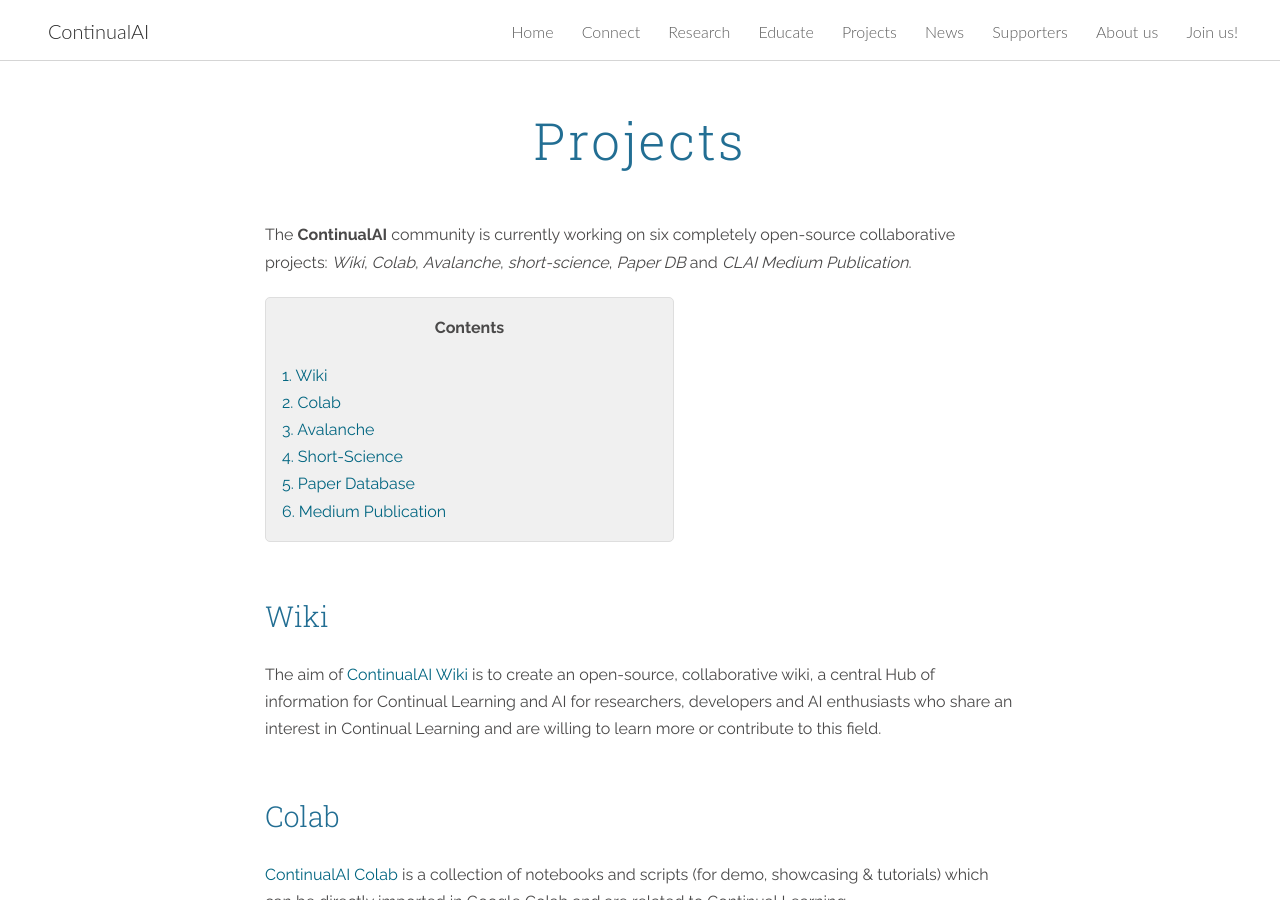
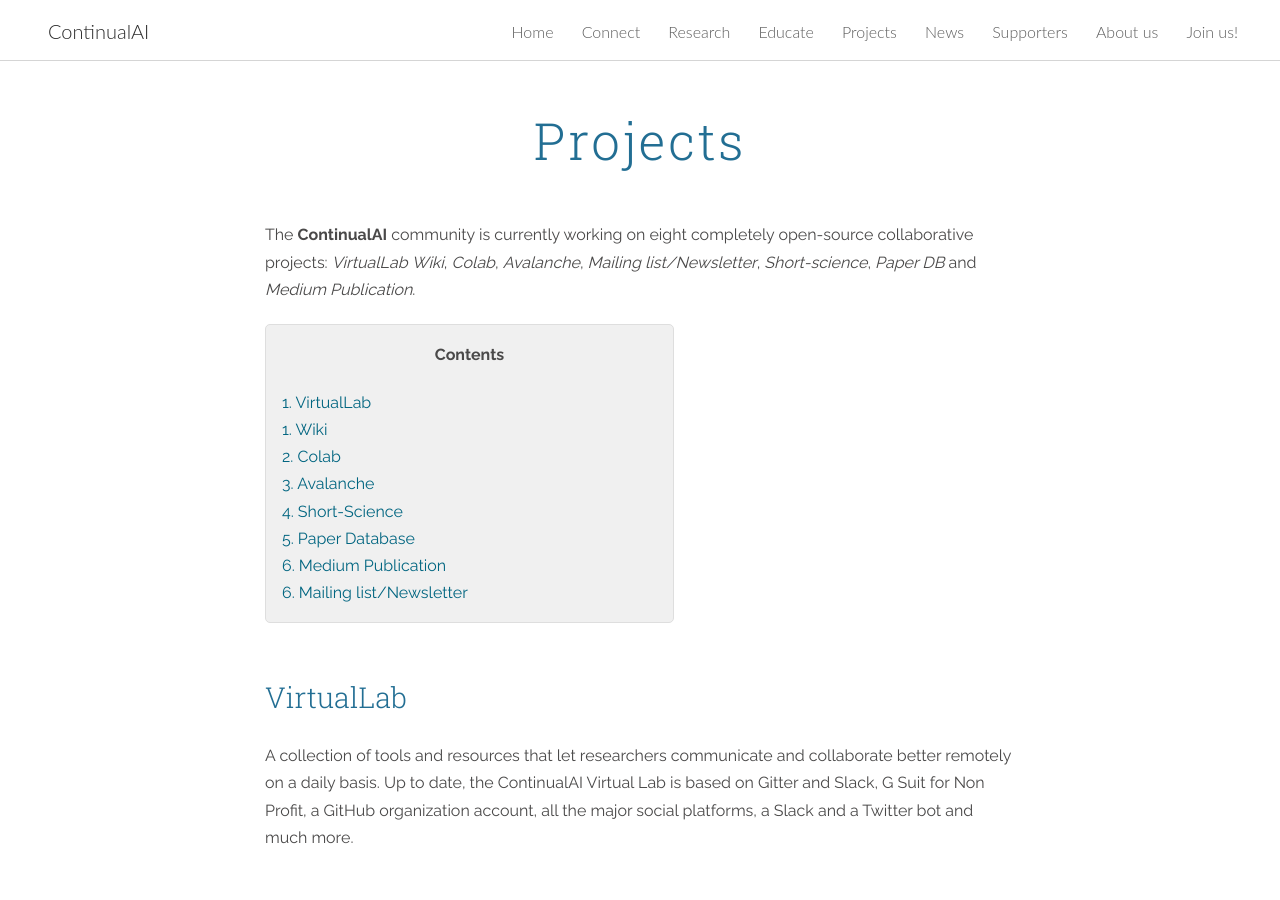
Before and after one commit to giparisi/website, a Jekyll site: the page built from projects.md, in a window 1280 px wide and 900 px high. Built offline with Jekyll 4.4.1, drawn with Linux system fonts in a browser that asks for light colours; nearby versions of some CDN libraries; some of the changed text lies outside the part shown.

Commit message:
virtuallab project added. fix here and there :-)

```diff
--- a/_includes/home_content.html
+++ b/_includes/home_content.html
@@ -18,7 +18,7 @@
 - **[Research](http://continualai.org//research)**: at ContinualAI we work to create a distributed and inclusive research lab on Continual Learning, where anyone can contribute and learn more about this fascinating topic, while producing cutting edge research results.
 - **[Educate](http://continualai.org//educate)**: Researchers should not only produce awesome research results but should be also concerned in making them accessible to anyone. This is way many projects are underway at ContinualAI to disseminate research in Continual Learning and related areas.
 
-We are always happy to add new members and get some help with our projects or simply discuss about about CL, so join us today <a href="https://continualai.herokuapp.com" target="_blank">on slack</a> and become a member, we need you help now! :-)
+We are always happy to add new members and get some help with our projects or simply discuss about about CL, so join us today <a href="https://continualai.herokuapp.com" target="_blank">on slack</a> and <a href="https://www.continualai.org/join_us">become a member</a>, we need your help now! :-)
 <br>
 
 <script>
--- a/projects.md
+++ b/projects.md
@@ -3,20 +3,25 @@
 layout: page
 ---
 
-The **ContinualAI** community is currently working on six completely open-source collaborative projects: *Wiki*,
-*Colab*, *Avalanche*, *short-science*, *Paper DB* and *CLAI Medium Publication*.
+The **ContinualAI** community is currently working on eight completely open-source collaborative projects: *VirtualLab* *Wiki*, *Colab*, *Avalanche*, *Mailing list/Newsletter*, *Short-science*, *Paper DB* and *Medium Publication*.
 
 <div style="background: rgba(0,0,0,0.06) none repeat scroll 0% 0%; border: 1px solid rgb(222, 222, 222); padding: 1em; border-radius: 5px; margin-top:20px; max-width: 50%">
 	<p style="text-align: center;"><strong>Contents</strong></p>
 	<p style="text-align: left; margin-bottom: 0px;">
+		<a href="#virtualLab">1. VirtualLab</a><br>
 		<a href="#wiki">1. Wiki</a><br>
 		<a href="#colab">2. Colab</a><br>
 		<a href="#avalanche">3. Avalanche</a><br>
 		<a href="#short-science">4. Short-Science</a><br>
 		<a href="#paperdb">5. Paper Database</a><br>
-		<a href="#medium">6. Medium Publication</a>
+		<a href="#medium">6. Medium Publication</a><br>
+		<a href="#newsletter">6. Mailing list/Newsletter</a>
 	</p>
 </div>
+
+<a name="virtualLab"></a>
+<h3 id="virtualLab" style="margin-bottom:30px">VirtualLab</h3>
+A collection of tools and resources that let researchers communicate and collaborate better remotely on a daily basis. Up to date, the ContinualAI Virtual Lab is based on Gitter and Slack, G Suit for Non Profit, a GitHub organization account, all the major social platforms, a Slack and a Twitter bot and much more.
 
 <a name="wiki"></a>
 <h3 id="wiki" style="margin-bottom:30px">Wiki</h3>
@@ -46,3 +51,7 @@
 <h3 id="medium" style="margin-bottom:30px">Medium Publication</h3>
 
 At ContinualAI we value scientific dissemination. We think that to advance science it is important to promote cutting-hedge research and make it accessible to a larger audience of people. This is why we maintain a [Medium Publication](https://medium.com/continual-ai) where we try to distill and simplify the continual learning ideas with as little technical details as possible.
+
+<a name="newsletter"></a>
+<h3 id="newsletter" style="margin-bottom:30px">Mailing list/Newsletter</h3>
+For people on-the-run, we also thought about a monthly newsletter with all the major breakthrough and news within this area (write us if you'd like to contribute or see your next article published!). We also maintain a Google group for the exchange of information within and outside the ContinualAI community.
```
Also changed, not shown: connect.md (+1 -1 lines).
